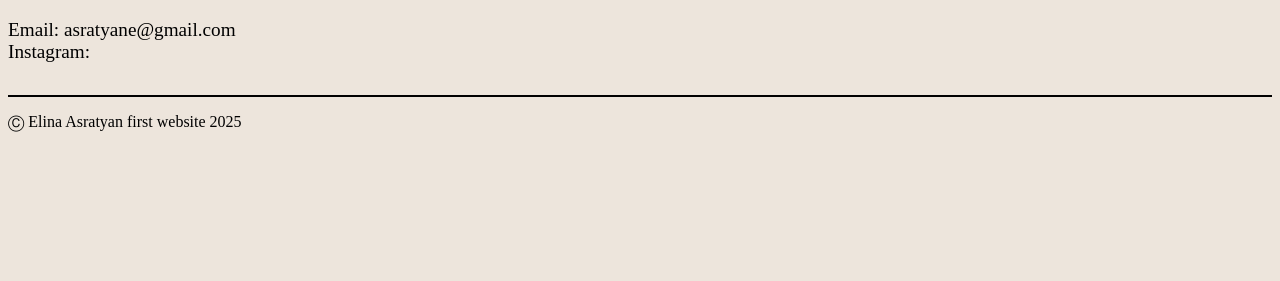
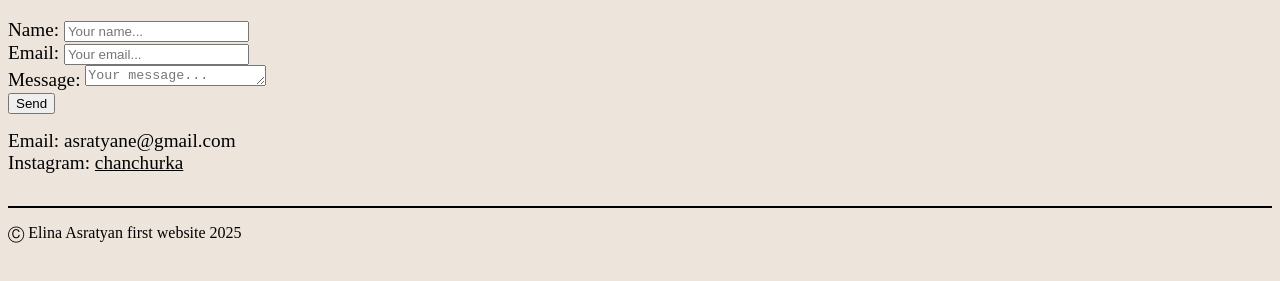
Before and after one commit to front-end-fundamentals-2025/fef-portfolio-elinaasratyan, a plain HTML site: page contact.html in a window 1280 px wide. Shown: the part 151-432 px from the top of the page. Drawn offline with Linux system fonts and the light colour scheme; a web font is replaced by a local one.

Commit message:
finished version

```diff
--- a/contact.html
+++ b/contact.html
@@ -34,9 +34,28 @@
   </header>
   <main>
     <h1>Contact me</h1>
+    <!--The following code for the working contact form was taken from this website: https://www.w3schools.com/howto/howto_css_contact_form.asp-->
+    <form>
+      <label for="name">Name:</label>
+      <input type="text" id="name" name="name" placeholder="Your name...">
+      <br>
+
+      <label for="email">Email:</label>
+      <input type="email" id="email" name="email" placeholder="Your email...">
+      <br>
+
+      <label for="message">Message:</label>
+      <textarea id="message" name="message" rows="1" placeholder="Your message..."></textarea>
+      <br>
+
+      <button type="submit">Send</button>
+    </form>
+
     <ul>
       <li>Email: asratyane@gmail.com</li>
-      <li>Instagram:</li>
+      <li>Instagram:
+        <a href="https://www.instagram.com/chanchurka/" target="_blank">chanchurka</a>
+      </li>
       <li></li>
     </ul>
   </main>
--- a/css/main.css
+++ b/css/main.css
@@ -24,10 +24,16 @@ a {
 /*MAIN*/
 
 .main-img {
-    width: 50%;
+  width: 30%;
 }
 
 .main-text, li {
+  font-family: "Funnel Sans", serif;
+  font-size: 1.2rem;
+}
+
+/*FORM*/
+form {
   font-family: "Funnel Sans", serif;
   font-size: 1.2rem;
 }
```
Also changed, not shown: index.html (+1 -1 lines). Lines whose indentation alone changed are shown as unchanged.
